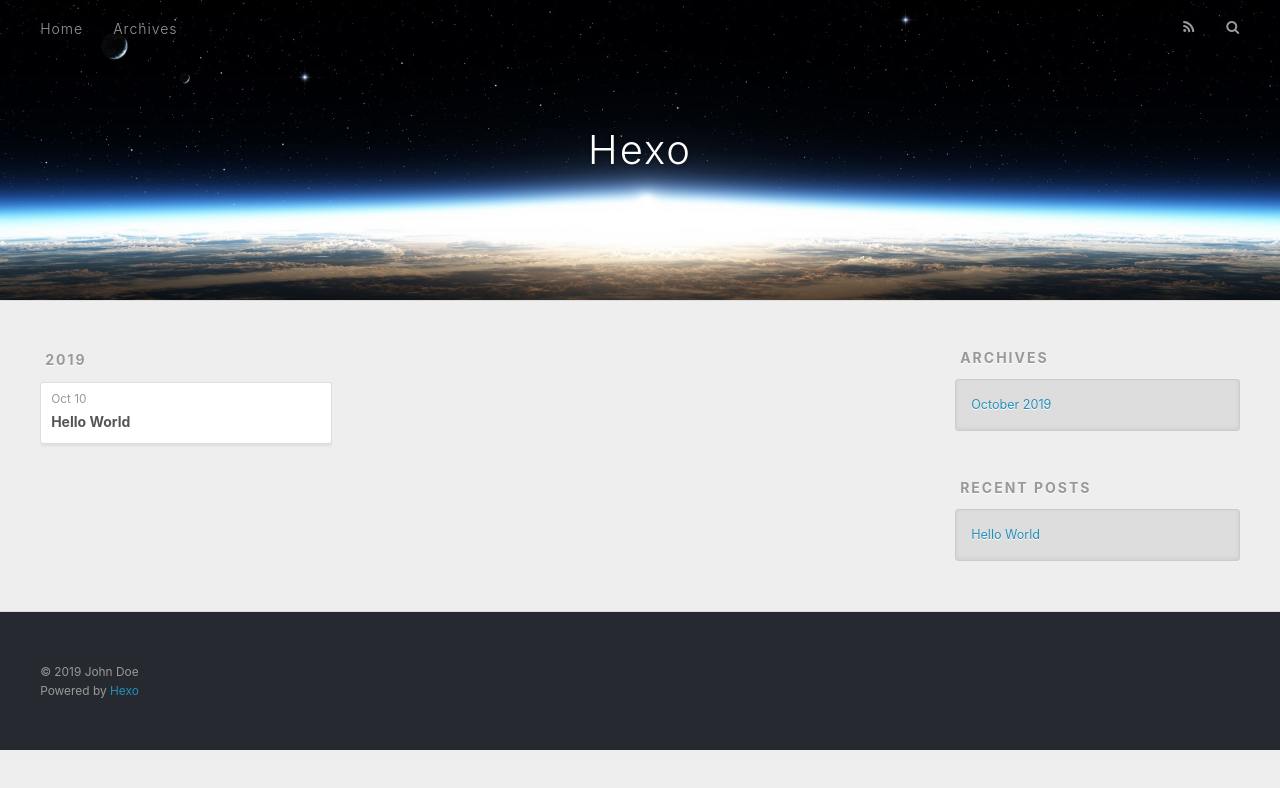
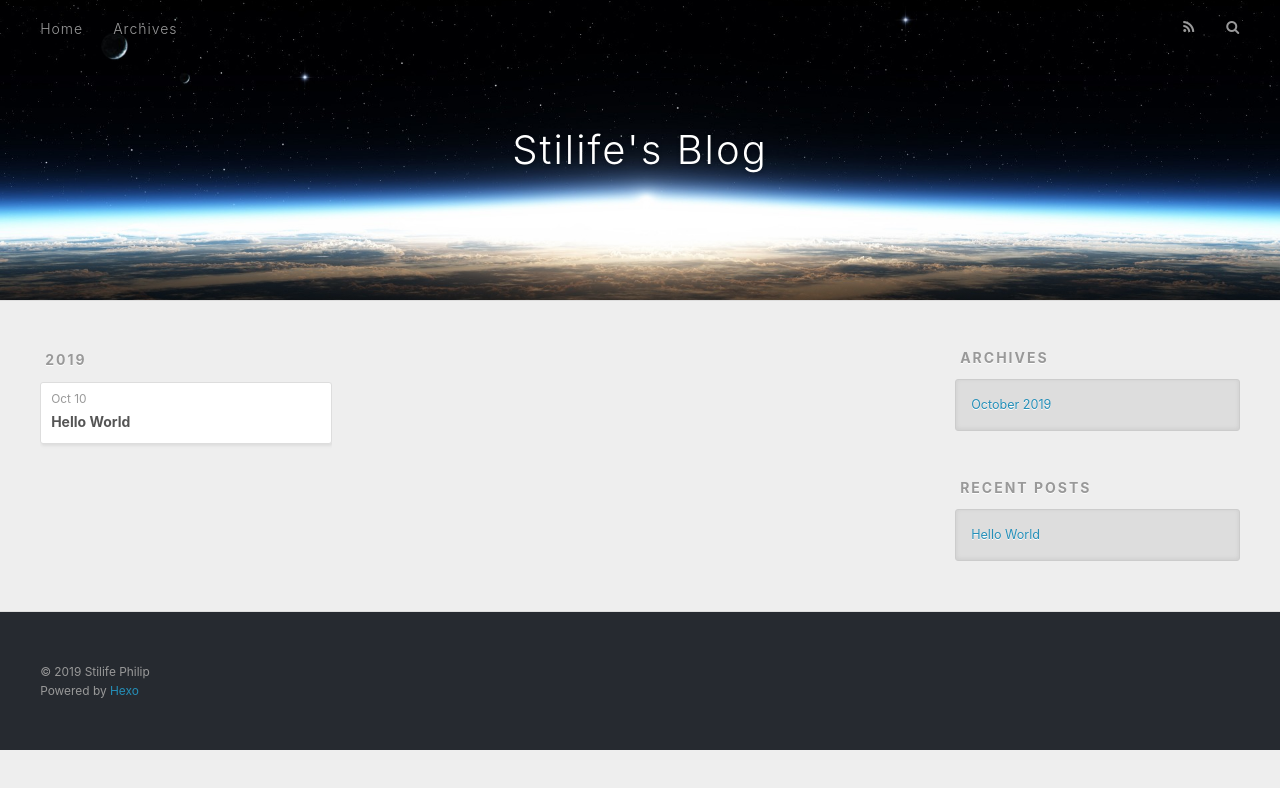
Before and after one commit to Stilife/Stilife.github.io, a plain HTML site: page archives/2019/10/index.html in a window 1280 px wide. Drawn offline with nearby package versions, Linux system fonts and the light colour scheme.

Commit message:
Site updated: 2019-10-10 23:03:06

```diff
--- a/archives/2019/10/index.html
+++ b/archives/2019/10/index.html
@@ -5,17 +5,17 @@
 
 
 
-  <title>Archives: 2019/10 | Hexo</title>
+  <title>Archives: 2019/10 | Stilife&#39;s Blog</title>
   <meta name="viewport" content="width=device-width, initial-scale=1, maximum-scale=1">
   <meta property="og:type" content="website">
-<meta property="og:title" content="Hexo">
+<meta property="og:title" content="Stilife&#39;s Blog">
 <meta property="og:url" content="http://yoursite.com/archives/2019/10/index.html">
-<meta property="og:site_name" content="Hexo">
-<meta property="og:locale" content="en">
+<meta property="og:site_name" content="Stilife&#39;s Blog">
+<meta property="og:locale" content="zh-cn&en">
 <meta name="twitter:card" content="summary">
-<meta name="twitter:title" content="Hexo">
+<meta name="twitter:title" content="Stilife&#39;s Blog">
 
-    <link rel="alternate" href="/atom.xml" title="Hexo" type="application/atom+xml">
+    <link rel="alternate" href="/atom.xml" title="Stilife&#39;s Blog" type="application/atom+xml">
 
 
     <link rel="icon" href="/favicon.png">
@@ -34,7 +34,7 @@
   <div id="header-outer" class="outer">
     <div id="header-title" class="inner">
       <h1 id="logo-wrap">
-        <a href="/" id="logo">Hexo</a>
+        <a href="/" id="logo">Stilife&#39;s Blog</a>
       </h1>
 
     </div>
@@ -139,7 +139,7 @@
 
   <div class="outer">
     <div id="footer-info" class="inner">
-      &copy; 2019 John Doe<br>
+      &copy; 2019 Stilife Philip<br>
       Powered by <a href="http://hexo.io/" target="_blank">Hexo</a>
     </div>
   </div>
```
Also changed, not shown: 2019/10/10/hello-world/index.html (+7 -7 lines), archives/2019/index.html (+8 -8 lines), archives/index.html (+8 -8 lines), index.html (+9 -9 lines).
